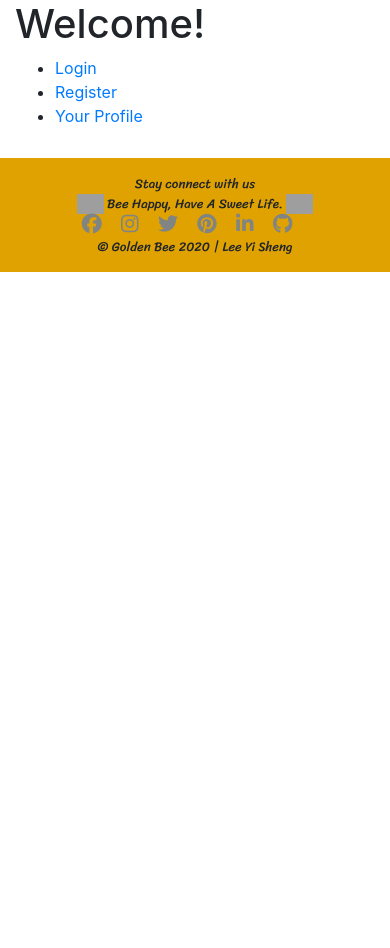
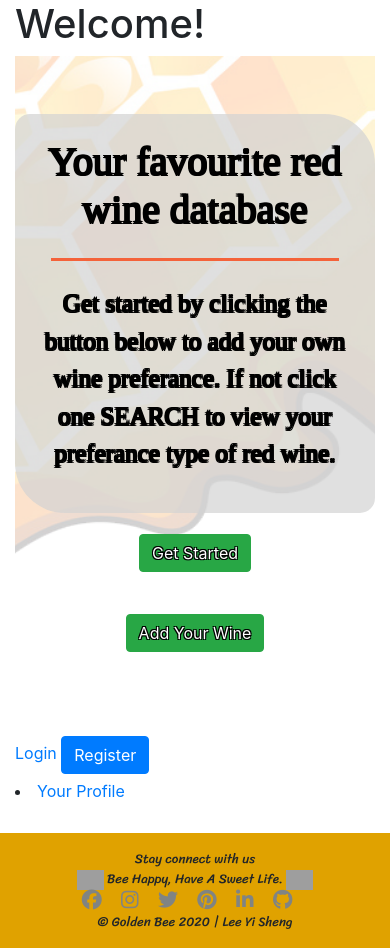
Before and after one commit to YiShengLee/Golden-Bee-Shop, a Django app: page /accounts/members/ in a window 390 px wide. Shown: the part 56-1004 px from the top of the page. Before the commit the page ends 328 px from the top, so only its background shows below. Run offline with Django 3.2, Linux system fonts and the light colour scheme; some libraries are stand-ins or nearby versions; some web fonts are replaced; grey boxes are pictures that could not be loaded.

Commit message:
Added Members page css

```diff
--- a/Accounts/templates/members.template.html
+++ b/Accounts/templates/members.template.html
@@ -11,23 +11,48 @@ Member's Area
 Logged In As: {{request.user.username}}
 {% endif %}
 
-<!--Display alert message-->
-<!--{% if messages %}-->
-<!--  <div>-->
-<!--      {% for message in messages %} {{ message }} {% endfor %}-->
-<!--  </div>-->
-<!--{% endif %}-->
+<section class="c4">
+    <header class="masthead">
+        <div class="container h-100 top">
+            <div class="row h-100 align-items-center justify-content-center text-center">
+                <!--Text Area Section-->
+                <div class="col-lg-10 align-self-end index_txt mb-xl-5 mb-md-4">
+                    <h1 class="">Your favourite red wine database</h1>
+                    <hr class="divider my-4">
+                    <div class="container col-lg-8">
+                        <div class="row">
+                            <p class="getStarted">Get started by clicking the button below to add your own wine preferance. If not click one SEARCH to view your preferance type of red wine.</p>
+                        </div>
+                    </div>
+                </div>
 
-<ul>
+                <!--Button Section-->
+                <div class="col-lg-8 align-self-baseline">
+                    <div class="container">
+                        <div class="row">
+                            <div class="col-md-12 col-xl-5 center m-3">
+                                <a class="btn btn-success btn-xl js-scroll-trigger" href="">Get Started</a>
+                            </div>
+                            <div class="col-md-12 col-xl-5 center m-3">
+                                <a class="btn btn-success btn-xl js-scroll-trigger" href="">Add Your Wine</a>
+                            </div>
+                        </div>
+                    </div>
+                </div>
+            </div>
+        </div>
+    </header>
+</section>
+
 <!--Login Section-->
 {% if not user.is_authenticated %}
-    <li><a href="{% url 'login' %}">Login</a></li>
+<a href="{% url 'login' %}">Login</a>
 <!--<li><a href="">Reset Password</a></li>-->
 
 {% endif %}
 
 <!--Register Section-->
-    <li><a href="{% url 'register' %}">Register</a></li>
+<a href="{% url 'register' %}" class="btn btn-primary">Register</a>
 
 <!--Register Section-->
 <li><a href="{% url 'profile' %}">Your Profile</a></li>
@@ -37,6 +62,6 @@ Logged In As: {{request.user.username}}
 <li><a href="{% url 'logout' %}">Logout</a></li>
 {% endif %}
 
-</ul>
+</div>
 
 {% endblock %}
--- a/requirements.txt
+++ b/requirements.txt
@@ -22,6 +22,7 @@ docker==4.1.0
 docutils==0.15.2
 Flask==1.0.4
 future==0.18.2
+git-remote-codecommit==1.1
 gunicorn==20.0.4
 idna==2.8
 ikp3db==1.4.1
@@ -41,7 +42,7 @@ parso==0.1.1
 pbr==5.4.4
 Pillow==7.0.0
 poyo==0.5.0
-psycopg2==2.8.4
+psycopg2-binary==2.8.4
 pyasn1==0.4.8
 pylint==1.8.1
 pylint-django==0.8.0
--- a/static/css/style.css
+++ b/static/css/style.css
@@ -310,3 +310,52 @@ src: url("/static/fonts/Kitchen.ttf");
 .CartTitle{
     text-transform: capitalize;
 }
+
+/*================== Members Section ==================*/
+.c4{
+    background-image: url(/static/images/member_honey.png);
+    background-repeat: no-repeat;
+    background-position: center top;
+    background-size:cover;
+    width: 100%;
+    height: 80vh;
+}
+
+hr.divider {
+    max-width: 18rem;
+    border-width: 0.2rem;
+    border-color: #f4623a;
+}
+
+.masthead{
+    height: 100%;
+    color: white;
+    text-shadow:
+        -1px -1px 0 #000,
+        1px -1px 0 #000,
+        -1px 1px 0 #000,
+        1px 1px 0 #000;
+}
+
+.index_txt{
+    background: rgba(211,211,211,0.7);
+    border-radius:15px 50px;
+    padding: 1.5rem;
+}
+
+
+.c4 img{
+    height: 100px;
+}
+
+.members{
+    text-align: center;
+    display: flex;
+    justify-content: center;
+}
+
+
+.c5{
+    background-color: rgb(112,155,189);
+    text-align: center;
+}
```
Also changed, not shown: Accounts/templates/login.template.html (+7 -0 lines), static/images/default_user.png (added), static/images/member_honey.jpg (added), static/images/member_honey.png (added). Lines whose indentation alone changed are shown as unchanged.
